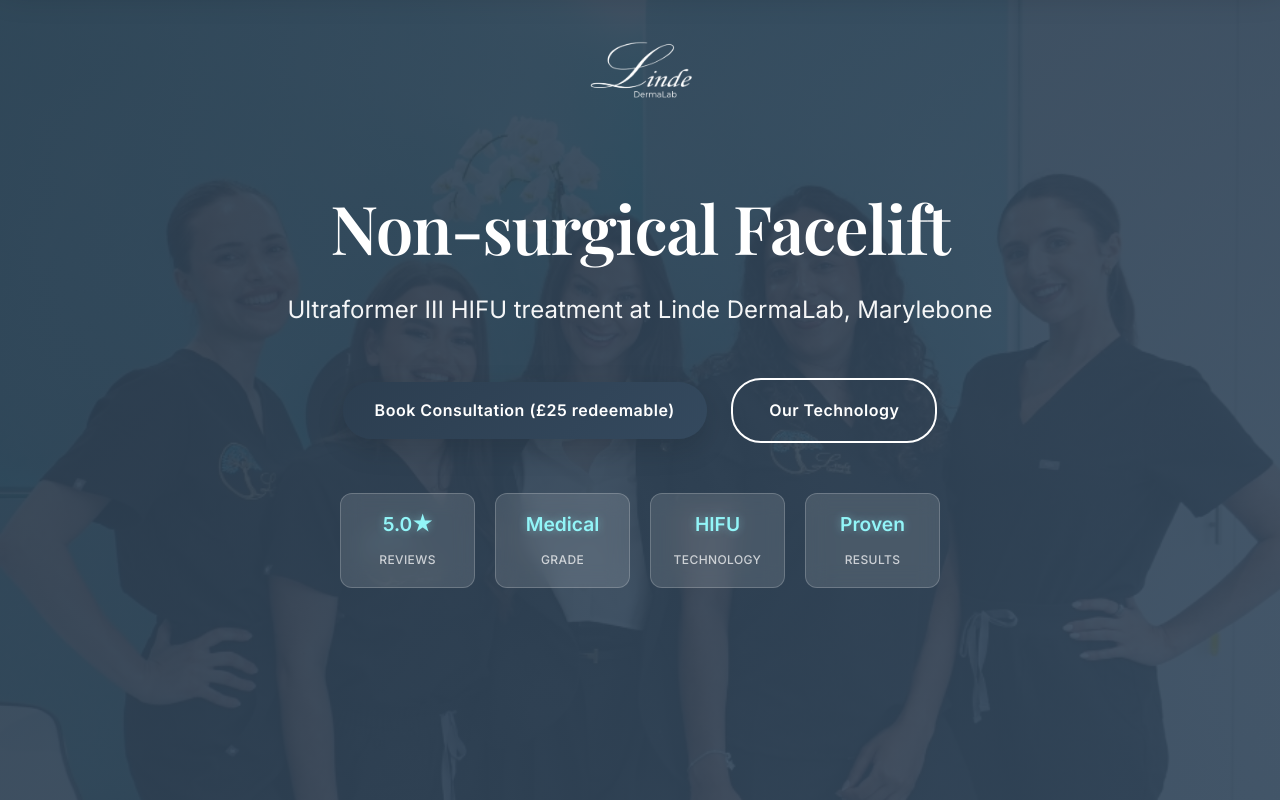
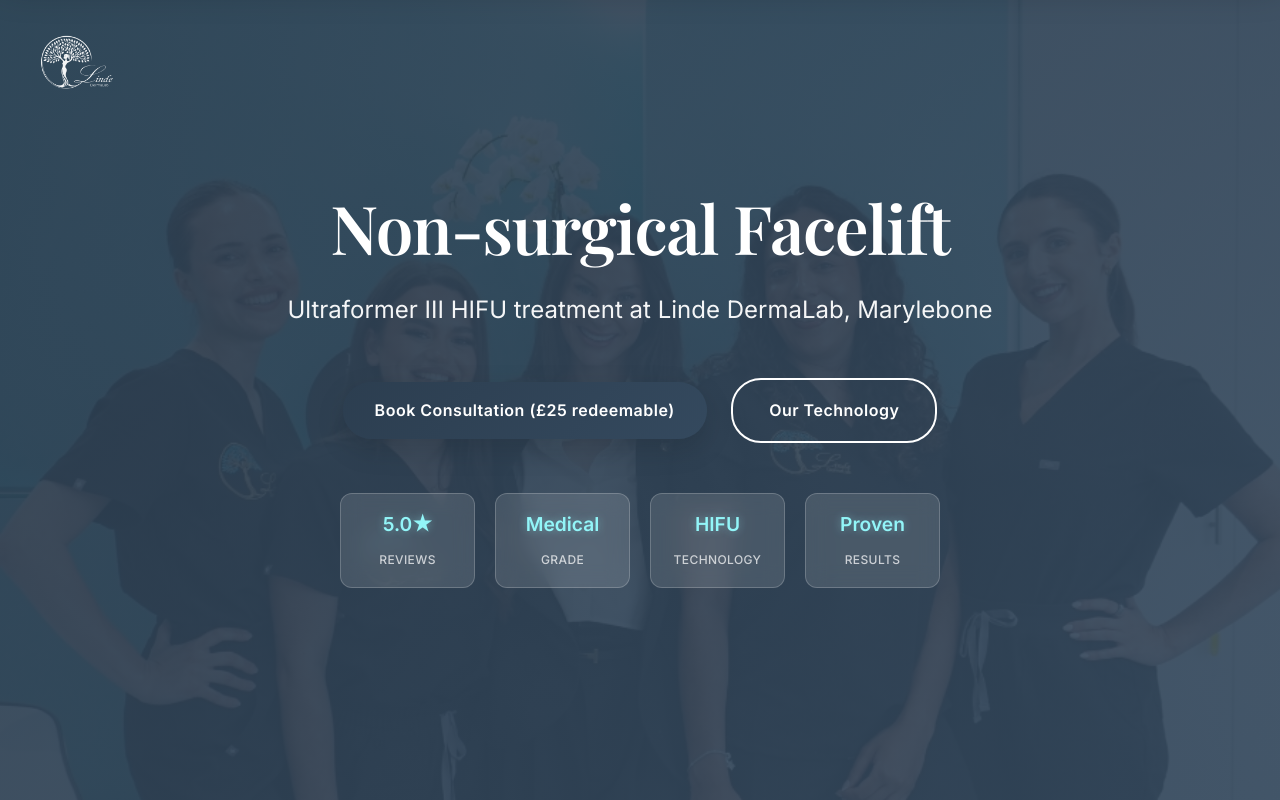
Before and after one commit to leadballoon-agency/hifulondon, a website: page index.html in a window 1280 px wide. Shown: the top 800 px of the page. Drawn offline with nearby package versions, Linux system fonts and the light colour scheme; a script that the page names is missing.

Commit message:
Update pricing display to 50% OFF and reposition logo to top left
- Change pricing card to show '50% OFF' instead of £350
- Update to use new-logo-2 across all instances
- Reposition logo from center to top left (25px/35px from top, 30px/40px from left)
- Adjust logo size to 45px/55px height for better elegance

```diff
--- a/index.html
+++ b/index.html
@@ -228,25 +228,26 @@
         /* Hero Logo */
         .hero-logo {
             position: absolute;
-            top: 30px;
-            left: 50%;
-            transform: translateX(-50%);
+            top: 25px;
+            left: 30px;
             z-index: 10;
         }
 
         .hero-logo img {
-            height: 50px;
+            height: 45px;
             width: auto;
             filter: brightness(0) invert(1); /* Makes logo white */
+            opacity: 0.95;
         }
 
         @media (min-width: 768px) {
             .hero-logo {
-                top: 40px;
+                top: 35px;
+                left: 40px;
             }
 
             .hero-logo img {
-                height: 60px;
+                height: 55px;
             }
         }
 
@@ -2441,7 +2442,7 @@
     <nav id="navbar" class="navbar">
         <div class="navbar-container">
             <div class="navbar-logo">
-                <img src="public/images/new-logo-scaled-e1746157246395-1024x586.png" alt="Linde DermaLab" onerror="this.style.display='none'; this.nextElementSibling.style.display='block';">
+                <img src="public/images/new-logo-2-scaled-e1746157317110-1024x762.png" alt="Linde DermaLab" onerror="this.style.display='none'; this.nextElementSibling.style.display='block';">
                 <span style="display:none; color: var(--white); font-weight: 600; font-size: 1.2rem;">Linde DermaLab</span>
             </div>
             <div class="navbar-menu">
@@ -2463,7 +2464,7 @@
         <div class="container">
             <!-- Hero Logo -->
             <div class="hero-logo">
-                <img src="public/images/new-logo-scaled-e1746157246395-1024x586.png" alt="Linde DermaLab" onerror="this.style.display='none'; this.nextElementSibling.style.display='block';">
+                <img src="public/images/new-logo-2-scaled-e1746157317110-1024x762.png" alt="Linde DermaLab" onerror="this.style.display='none'; this.nextElementSibling.style.display='block';">
                 <span style="display:none; color: var(--white); font-weight: 600; font-size: 1.4rem;">Linde DermaLab</span>
             </div>
             <div class="header-content">
@@ -2762,10 +2763,9 @@
                 <div style="text-align: center; margin-bottom: var(--space-lg);">
                     <h3 style="color: var(--white); font-size: 1.8rem; margin-bottom: var(--space-md); font-weight: 600; text-align: center;">Ultraformer III HIFU Treatment</h3>
                     <div style="display: flex; justify-content: center; align-items: center; gap: 15px; margin-bottom: var(--space-md);">
-                        <span style="text-decoration: line-through; color: rgba(255,255,255,0.5); font-size: 1.5rem;">£700</span>
-                        <div class="offer-price" style="margin: 0;">£350</div>
+                        <div class="offer-price" style="margin: 0; font-size: 3.5rem;">50% OFF</div>
                     </div>
-                    <p style="color: var(--teal-color); font-size: var(--body-large); text-align: center; font-weight: 500; letter-spacing: 1px; text-shadow: 0 0 10px rgba(146, 245, 248, 0.5);">50% OFF - LIMITED TIME</p>
+                    <p style="color: var(--teal-color); font-size: var(--body-large); text-align: center; font-weight: 500; letter-spacing: 1px; text-shadow: 0 0 10px rgba(146, 245, 248, 0.5);">LIMITED TIME OFFER</p>
                 </div>
 
                 <div style="text-align: center; margin: 30px 0;">
```
